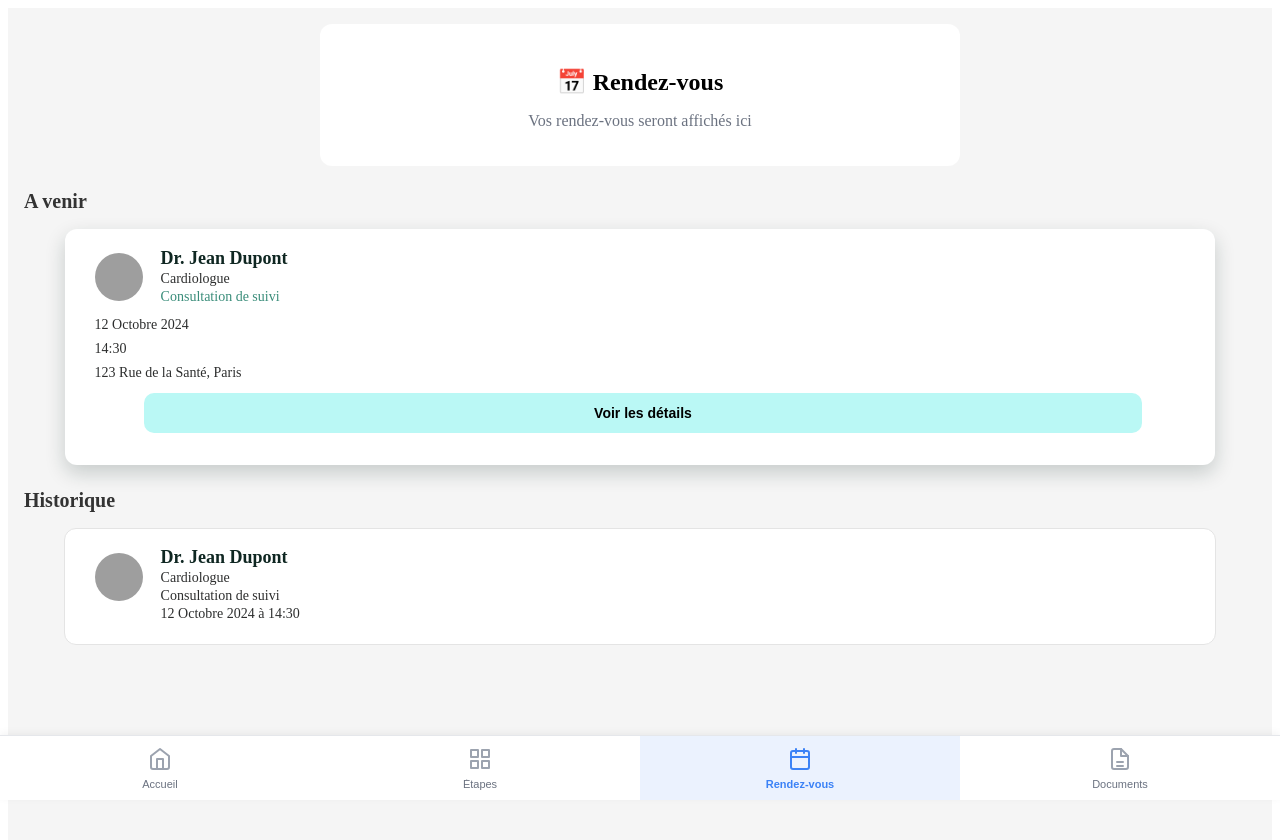
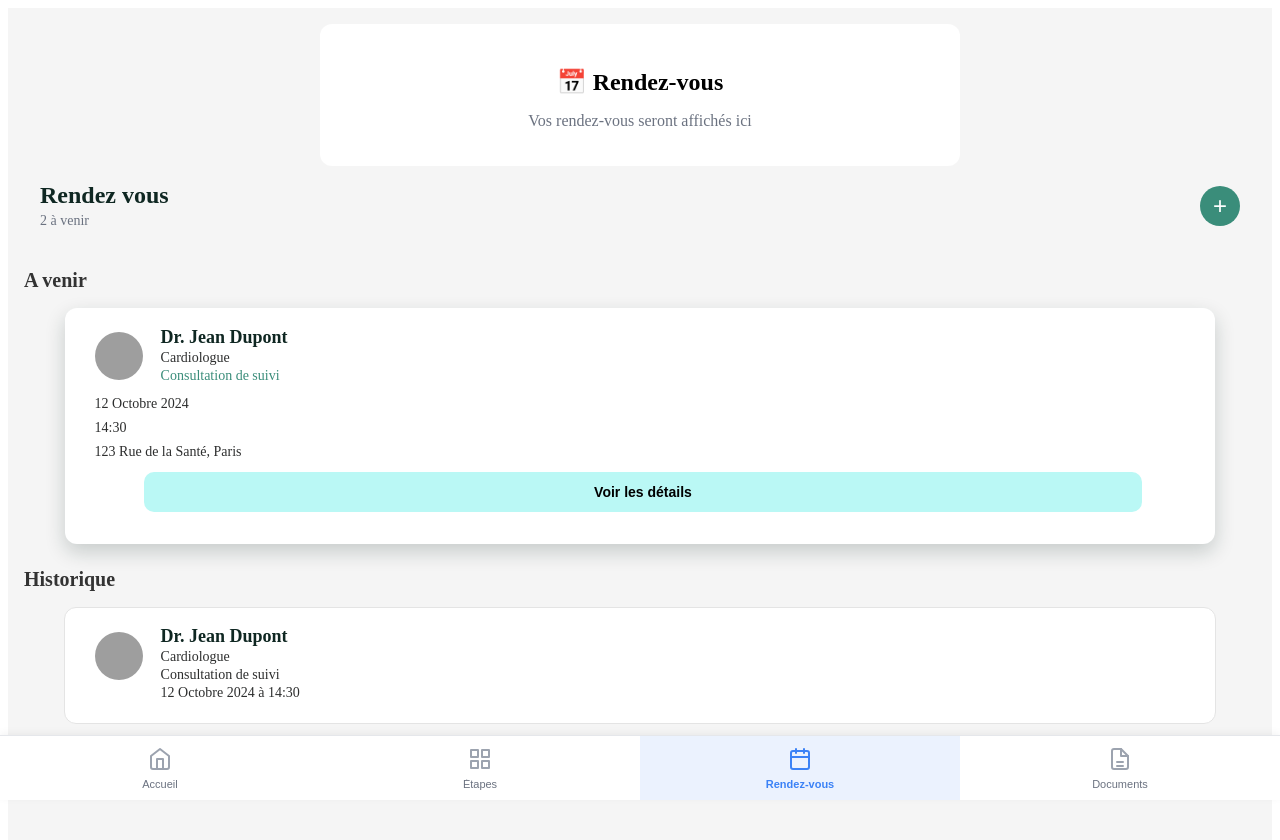
Before and after one commit to Ousnah/Meditrack, a Vue app in the folder frontend/: page / in a window 1280 px wide. Both pictures are taken after a click on the tab "Rendez-vous". Shown: the top 840 px of the page. Built offline with nearby package versions, Linux system fonts and the light colour scheme; grey boxes are pictures that could not be loaded.

Commit message:
feat: Add addRdvComponent to Rendez-vous component for new appointment functionality

```diff
--- /dev/null
+++ b/frontend/src/components/rendezVous/addRdv/add-rdv-component.vue
@@ -0,0 +1,55 @@
+<script>
+export default {
+    name: 'addRdvComponent',
+    methods: {
+        handleClick() {
+            alert('Ajouter un nouveau rendez-vous');
+        }
+    }
+}
+</script>
+
+<template>
+
+    <div class="add-rdv-container">
+        <div class="add-rdv-text">
+            <h2>Rendez vous</h2>
+            <p>2 à venir </p>
+        </div>
+        <button class="add-rdv-button" @click="handleClick"> + </button>
+    </div>
+
+</template>
+
+<style scoped>
+
+.add-rdv-container {
+    display: flex;
+    justify-content: space-between;
+    align-items: center;
+    padding: 16px;
+}
+
+.add-rdv-text h2 {
+    margin: 0;
+    font-size: 24px;
+    color: #0f2722;
+}
+.add-rdv-text p {
+    margin: 4px 0 0 0;
+    font-size: 14px;
+    color: #6b7280;
+}
+
+.add-rdv-button {
+    width: 40px;
+    height: 40px;
+    border-radius: 20px;
+    background-color: #3a8d7a;
+    color: white;
+    font-size: 24px;
+    border: none;
+    cursor: pointer;
+}
+
+</style>
--- a/frontend/src/components/rendezVous/rdv-component.vue
+++ b/frontend/src/components/rendezVous/rdv-component.vue
@@ -1,9 +1,11 @@
 <script setup>
 import './rdv.css';
 import RdvCardsComponent from './rdvCards/rdv-cards-component.vue';
+import addRdvComponent from './addRdv/add-rdv-component.vue';
 </script>
 
 <template>
+    <addRdvComponent />
     <h2>A venir</h2>
     <div class="rdv-component">
         <RdvCardsComponent
```
